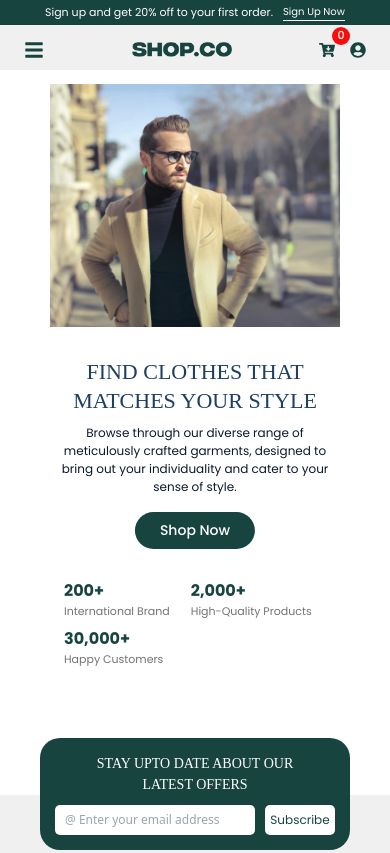
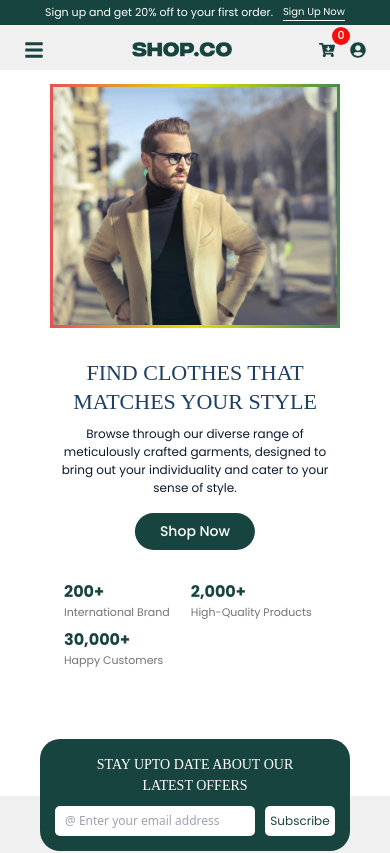
Before and after one commit to MariumAkterDev/SHOP.CO, a React (Vite) app: page / in a window 390 px wide. Shown: the top 853 px of the page. Built offline with nearby package versions, Linux system fonts and the light colour scheme; a web font is replaced by a local one.

Commit message:
updates commit

```diff
--- a/src/Components/Homee/Banner/Banner.css
+++ b/src/Components/Homee/Banner/Banner.css
@@ -29,7 +29,7 @@
 }
 /* -----------------------------------Banner Img---------------------------------- */
 .bannerImgpPart{
-    @apply w-[290px] sm:w-[450px] h-fit lg:w-[672px] sm:border-[6px]  lg:border-[10px] border-solid
+    @apply w-[290px] sm:w-[450px] h-fit lg:w-[672px] border-[3px] sm:border-[6px]  lg:border-[10px] border-solid
 }
 .bannerImgpPart{
     border-image: linear-gradient(to right, rgba(215, 3, 3, 0.682), rgb(226, 226, 7), rgba(2, 92, 8, 0.721) ) 1;
--- a/src/Components/NavBar/Nav.css
+++ b/src/Components/NavBar/Nav.css
@@ -66,11 +66,11 @@
     @apply text-[20px] text-brand-Color
 }
 .mobMenu{
-    @apply w-[90%] py-[25px] bg-[#0b240968] absolute top-[68px] left-[50%] translate-x-[-50%]  transition-all duration-[0.6s] z-[100]
+    @apply w-[90%] py-[25px] bg-[#555454] absolute top-[68px] left-[50%] translate-x-[-50%]  transition-all duration-[0.6s] z-[100]
 }
 .mobMenu ul{
     @apply h-full flex justify-around items-center
 }
 .mobMenu ul li{
-    @apply text-[#370d0d] font-semibold font-poppins text-[14px]
+    @apply text-[#fff] font-semibold font-poppins text-[14px]
 }
```
